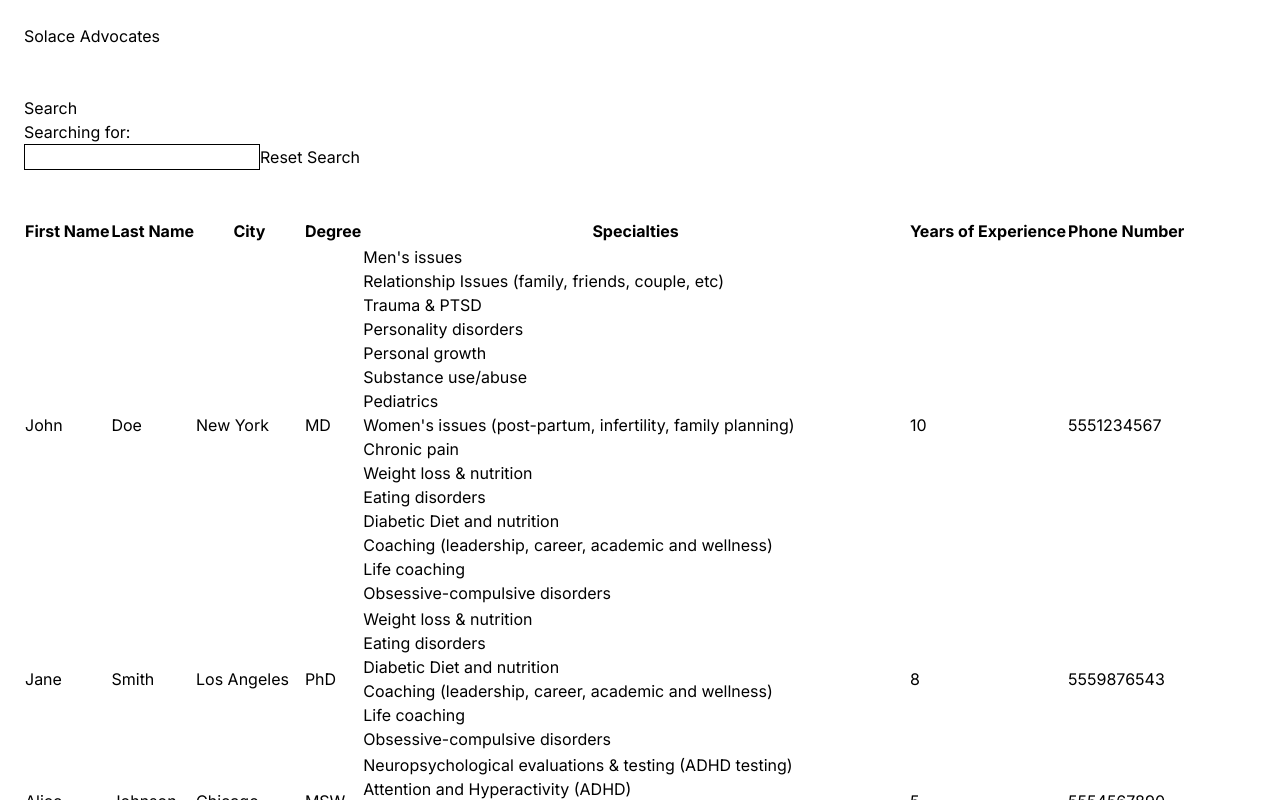
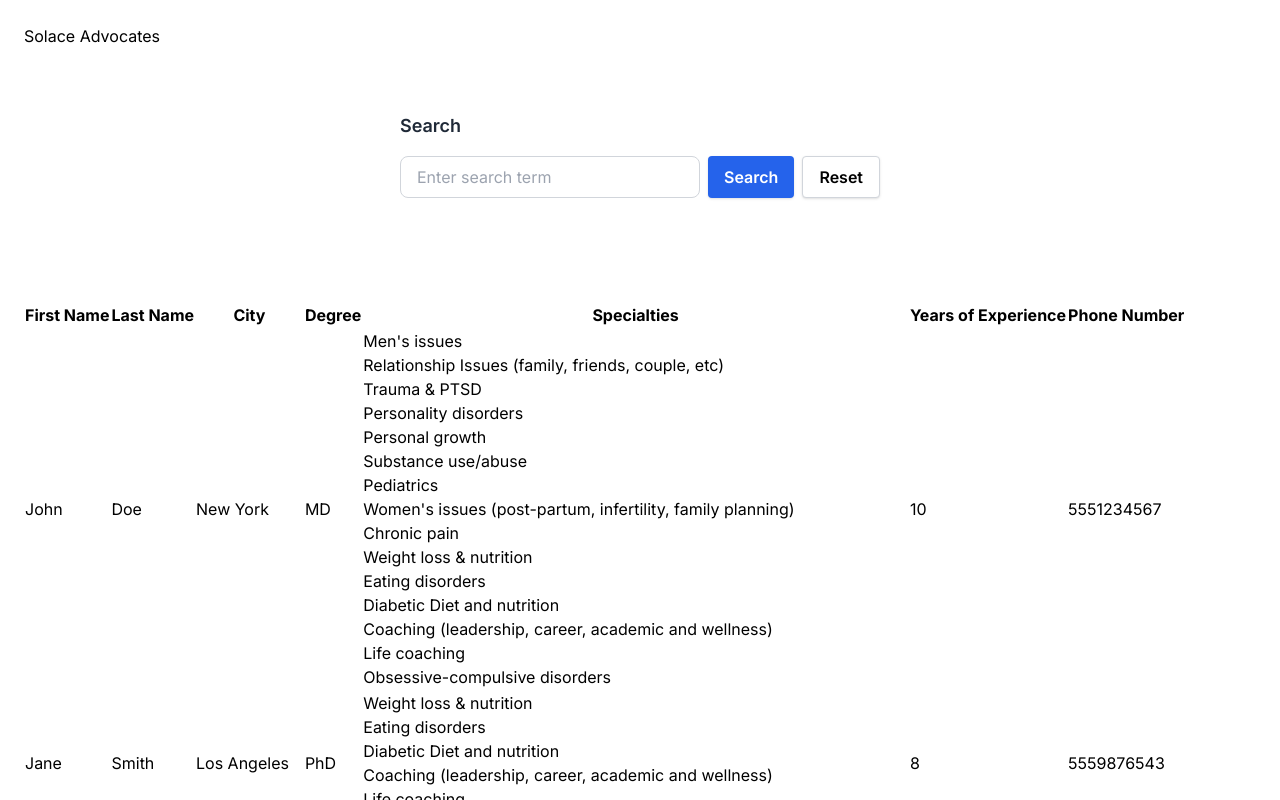
Before and after one commit to asielalvarez001/Solace-Candidate-Assignment, a Next.js app: page /advocates in a window 1280 px wide. Shown: the top 800 px of the page. Built offline with nearby package versions, Linux system fonts and the light colour scheme.

Commit message:
Create Search component * remove accessing the DOM * include search button to improve performance and avoid unecessary filtering

```diff
--- a/src/app/advocates/page.tsx
+++ b/src/app/advocates/page.tsx
@@ -1,14 +1,14 @@
-"use client";
-
-import { useEffect, useState } from "react";
+'use client';
+import { useEffect, useState } from 'react';
+import { Search } from '../ui/Search';
 
 export default function Advocates() {
   const [advocates, setAdvocates] = useState([]);
   const [filteredAdvocates, setFilteredAdvocates] = useState([]);
 
   useEffect(() => {
-        console.log("fetching advocates...");
-        fetch("/api/advocates").then((response) => {
+    console.log('fetching advocates...');
+    fetch('/api/advocates').then((response) => {
       response.json().then((jsonResponse) => {
         setAdvocates(jsonResponse.data);
         setFilteredAdvocates(jsonResponse.data);
@@ -16,12 +16,7 @@ export default function Advocates() {
     });
   }, []);
 
-    const onChange = (e) => {
-        const searchTerm = e.target.value;
-
-        document.getElementById("search-term").innerHTML = searchTerm;
-
-        console.log("filtering advocates...");
+  const onSearch = (searchTerm: string) => {
     const filteredAdvocates = advocates.filter((advocate) => {
       return (
         advocate.firstName.includes(searchTerm) ||
@@ -36,24 +31,16 @@ export default function Advocates() {
     setFilteredAdvocates(filteredAdvocates);
   };
 
-    const onClick = () => {
-        console.log(advocates);
+  const onReset = () => {
     setFilteredAdvocates(advocates);
   };
 
   return (
-        <main style={{ margin: "24px" }}>
+    <main style={{ margin: '24px' }}>
       <h1>Solace Advocates</h1>
       <br />
       <br />
-            <div>
-                <p>Search</p>
-                <p>
-                    Searching for: <span id="search-term"></span>
-                </p>
-                <input style={{ border: "1px solid black" }} onChange={onChange} />
-                <button onClick={onClick}>Reset Search</button>
-            </div>
+      <Search onSearch={onSearch} onReset={onReset} />
       <br />
       <br />
       <table>
--- a/src/app/page.tsx
+++ b/src/app/page.tsx
@@ -3,11 +3,11 @@ import Link from 'next/link';
 
 export default function HomePage() {
   return (
-    <div>
+    <main>
       <h1>Welcome to Solace</h1>
       <Link href="/advocates">
         Go to Advocates
       </Link>
-    </div>
+    </main>
   );
 }
--- /dev/null
+++ b/src/app/ui/Search.tsx
@@ -0,0 +1,80 @@
+'use client';
+import { useState } from 'react';
+
+type SearchProps = {
+  onSearch: (searchTerm: string) => void;
+  onReset: () => void;
+};
+
+export const Search = ({ onSearch, onReset }: SearchProps) => {
+  const [term, setTerm] = useState<string>('');
+  const [searchTerm, setSearchTerm] = useState<string>('');
+  const [showTerm, setShowTerm] = useState<boolean>(false);
+
+  const reset = () => {
+    setShowTerm(false);
+    setTerm('');
+    setSearchTerm('');
+    onReset();
+  };
+
+  const handleOnChange = (e: React.ChangeEvent<HTMLInputElement>) => {
+    const input = e.target.value;
+    setTerm(input);
+  };
+
+  const handleSubmit = (e: React.FormEvent<HTMLFormElement>) => {
+    e.preventDefault();
+    if (!term) {
+      reset();
+    } else {
+      onSearch(term);
+      setSearchTerm(term);
+      setShowTerm(true);
+    }
+  };
+
+  const handleReset = (e: React.MouseEvent<HTMLButtonElement>) => {
+    reset();
+  };
+
+  return (
+    <div className="max-w-lg mx-auto p-4 flex flex-col">
+      <div className="mb-4">
+        <h4 className="text-lg font-semibold text-gray-800">Search</h4>
+      </div>
+      <form onSubmit={handleSubmit}>
+        <div className="flex flex-col space-y-2 sm:flex-row sm:space-x-2 sm:space-y-0">
+          <input
+            type="text"
+            className="flex-grow border border-gray-300 rounded-lg px-4 py-2 focus:outline-none focus:ring-2 focus:ring-blue-500 focus:border-blue-500 transition"
+            placeholder="Enter search term"
+            onChange={handleOnChange}
+            value={term}
+          />
+          <button
+            type="submit"
+            className="bg-blue-600 hover:bg-blue-700 text-white font-semibold py-2 px-4 rounded transition duration-200 shadow active:scale-95 focus:outline-none"
+          >
+            Search
+          </button>
+          <button
+            type="button"
+            className="bg-white text-black border border-gray-300 font-semibold py-2 px-4 rounded transition duration-200 shadow active:scale-95 focus:outline-none hover:bg-gray-100"
+            onClick={handleReset}
+          >
+            Reset
+          </button>
+        </div>
+        <div className="mt-4 min-h-[24px]">
+          {showTerm && (
+            <p className="text-sm text-gray-500 italic">
+              Searching for:{' '}
+              <span className="font-medium text-gray-900">{searchTerm}</span>
+            </p>
+          )}
+        </div>
+      </form>
+    </div>
+  );
+};
```
Lines whose indentation alone changed are shown as unchanged.
